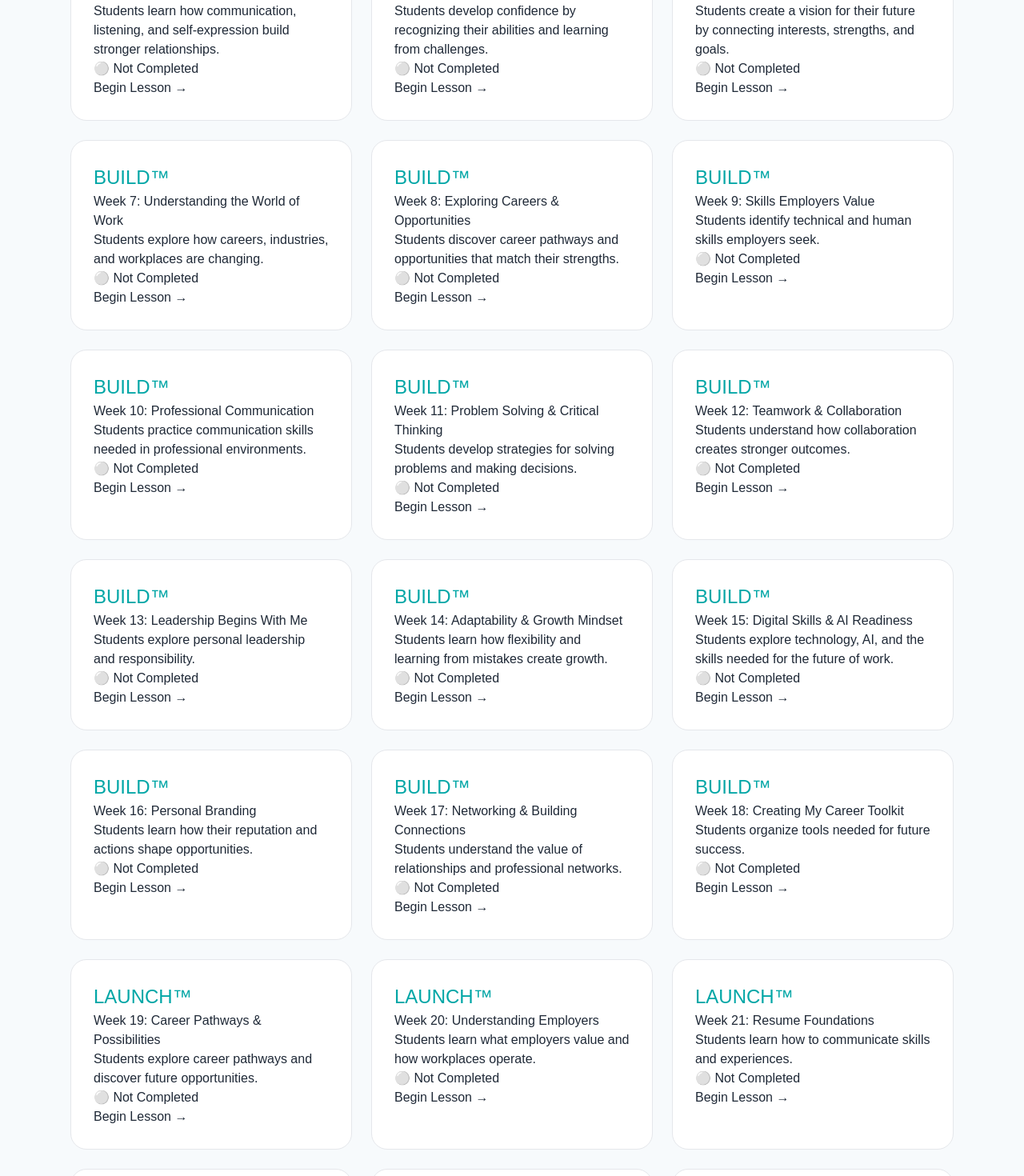
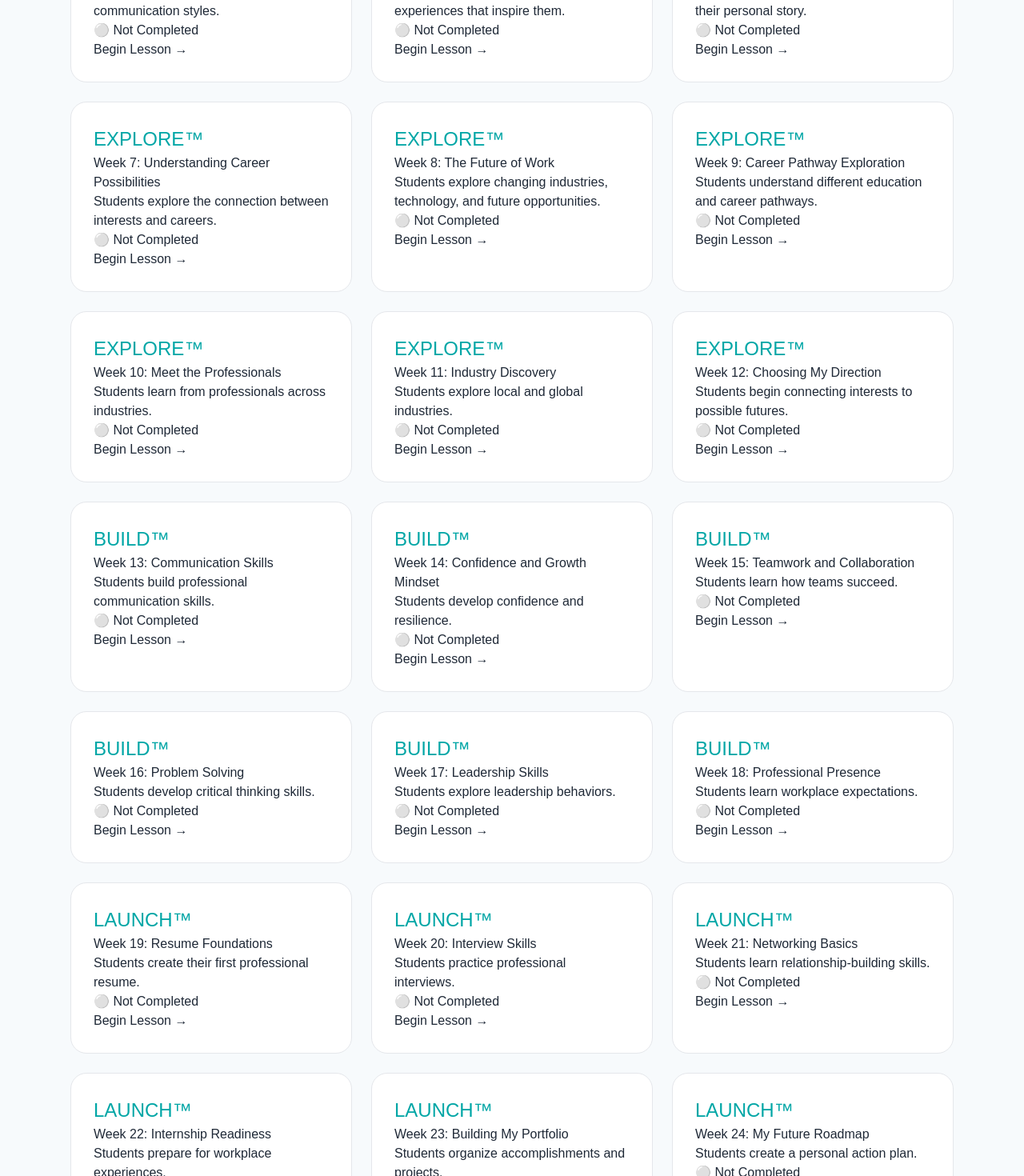
Before and after one commit to Link-Lake-Norman/Build6-, a Next.js app: page /academy in a window 1280 px wide. Shown: the part 1200-2670 px from the top of the page at 80% size. Built offline with nearby package versions, Linux system fonts and the light colour scheme.

Commit message:
Expand Future Ready curriculum

```diff
--- a/content/lessons.ts
+++ b/content/lessons.ts
@@ -4,430 +4,266 @@ export const lessons = [
     week: 1,
     title: "Discover Who I Am",
     objective:
-      "Students explore their identity, strengths, interests, values, personality, and what makes them unique.",
+      "Students explore identity, strengths, interests, values, personality, and what makes them unique.",
     activity:
-      "Complete a personal discovery activity identifying strengths, interests, experiences, and personal qualities that shape who you are.",
+      "Complete a personal discovery activity identifying strengths, interests, experiences, and personal qualities.",
     reflection:
       "What are three things that make you uniquely you?",
   },
-
   {
     phase: "DISCOVER™",
     week: 2,
-    title: "Strengths, Interests & Values",
+    title: "Understanding My Strengths",
     objective:
-      "Students identify their personal strengths, interests, and values and understand how these influence choices and opportunities.",
+      "Students identify their natural talents and strengths.",
     activity:
-      "Complete a strengths and values reflection to identify what motivates you and where you thrive.",
+      "Complete a strengths assessment and identify examples where they have used their strengths.",
     reflection:
-      "Which strengths and values are most important to you?",
+      "How can your strengths help you in your future?",
+  },
+  {
+    phase: "DISCOVER™",
+    week: 3,
+    title: "My Values and What Matters",
+    objective:
+      "Students explore personal values and how values influence decisions.",
+    activity:
+      "Rank personal values and connect them to future goals.",
+    reflection:
+      "What values will guide your future choices?",
+  },
+  {
+    phase: "DISCOVER™",
+    week: 4,
+    title: "Understanding My Personality",
+    objective:
+      "Students explore personality traits and communication styles.",
+    activity:
+      "Complete a personality exploration activity.",
+    reflection:
+      "How does your personality influence how you work with others?",
+  },
+  {
+    phase: "DISCOVER™",
+    week: 5,
+    title: "My Interests and Curiosity",
+    objective:
+      "Students identify topics, activities, and experiences that inspire them.",
+    activity:
+      "Create an interest map connecting hobbies and possible career paths.",
+    reflection:
+      "What are you curious to learn more about?",
+  },
+  {
+    phase: "DISCOVER™",
+    week: 6,
+    title: "Creating My Personal Story",
+    objective:
+      "Students learn how experiences shape their personal story.",
+    activity:
+      "Create a personal introduction highlighting strengths, interests, and goals.",
+    reflection:
+      "What story do you want others to know about you?",
   },
 
   {
-    phase: "DISCOVER™",
-    week: 3,
-    title: "Understanding My Story",
+    phase: "EXPLORE™",
+    week: 7,
+    title: "Understanding Career Possibilities",
     objective:
-      "Students reflect on experiences, challenges, and accomplishments that have shaped who they are.",
+      "Students explore the connection between interests and careers.",
     activity:
-      "Create a personal timeline highlighting important moments and lessons learned.",
+      "Research career pathways connected to personal interests.",
     reflection:
-      "How have your experiences shaped who you are today?",
+      "Which careers would you like to explore further?",
   },
-
   {
-    phase: "DISCOVER™",
-    week: 4,
-    title: "Communication That Connects",
+    phase: "EXPLORE™",
+    week: 8,
+    title: "The Future of Work",
     objective:
-      "Students learn how communication, listening, and self-expression build stronger relationships.",
+      "Students explore changing industries, technology, and future opportunities.",
     activity:
-      "Practice active listening and identify ways to communicate more effectively.",
+      "Explore emerging careers and workplace trends.",
     reflection:
-      "How can stronger communication help you reach your goals?",
+      "What skills will future workers need?",
   },
-
   {
-    phase: "DISCOVER™",
-    week: 5,
-    title: "Building Confidence",
+    phase: "EXPLORE™",
+    week: 9,
+    title: "Career Pathway Exploration",
     objective:
-      "Students develop confidence by recognizing their abilities and learning from challenges.",
+      "Students understand different education and career pathways.",
     activity:
-      "Identify moments when you demonstrated courage, persistence, or growth.",
+      "Compare multiple routes to career success.",
     reflection:
-      "What is one area where you want to grow your confidence?",
+      "What pathway fits your goals?",
   },
-
   {
-    phase: "DISCOVER™",
-    week: 6,
-    title: "My Future Vision",
+    phase: "EXPLORE™",
+    week: 10,
+    title: "Meet the Professionals",
     objective:
-      "Students create a vision for their future by connecting interests, strengths, and goals.",
+      "Students learn from professionals across industries.",
     activity:
-      "Create a personal future vision statement.",
+      "Prepare questions for employer conversations.",
     reflection:
-      "What future are you working toward creating?",
+      "What did you learn from someone working in a career field?",
   },
-
   {
-    phase: "BUILD™",
-    week: 7,
-    title: "Understanding the World of Work",
+    phase: "EXPLORE™",
+    week: 11,
+    title: "Industry Discovery",
     objective:
-      "Students explore how careers, industries, and workplaces are changing.",
+      "Students explore local and global industries.",
     activity:
-      "Research different industries and identify careers connected to your interests.",
+      "Research an industry and identify career opportunities.",
     reflection:
-      "What parts of the future workplace interest you most?",
+      "Which industries interest you most?",
   },
-
   {
-    phase: "BUILD™",
-    week: 8,
-    title: "Exploring Careers & Opportunities",
+    phase: "EXPLORE™",
+    week: 12,
+    title: "Choosing My Direction",
     objective:
-      "Students discover career pathways and opportunities that match their strengths.",
+      "Students begin connecting interests to possible futures.",
     activity:
-      "Explore careers and identify skills needed for those opportunities.",
+      "Create a personal career exploration map.",
     reflection:
-      "Which careers would you like to learn more about and why?",
-  },
-
-  {
-    phase: "BUILD™",
-    week: 9,
-    title: "Skills Employers Value",
-    objective:
-      "Students identify technical and human skills employers seek.",
-    activity:
-      "Create a personal skills inventory.",
-    reflection:
-      "Which skill do you want to strengthen next?",
-  },
-
-  {
-    phase: "BUILD™",
-    week: 10,
-    title: "Professional Communication",
-    objective:
-      "Students practice communication skills needed in professional environments.",
-    activity:
-      "Practice introductions, emails, and workplace conversations.",
-    reflection:
-      "How do professionals communicate differently than casual conversations?",
-  },
-
-  {
-    phase: "BUILD™",
-    week: 11,
-    title: "Problem Solving & Critical Thinking",
-    objective:
-      "Students develop strategies for solving problems and making decisions.",
-    activity:
-      "Complete a problem-solving challenge.",
-    reflection:
-      "How do you approach challenges when you do not have an immediate answer?",
-  },
-
-  {
-    phase: "BUILD™",
-    week: 12,
-    title: "Teamwork & Collaboration",
-    objective:
-      "Students understand how collaboration creates stronger outcomes.",
-    activity:
-      "Complete a teamwork activity focused on roles and communication.",
-    reflection:
-      "What role do you naturally take when working with others?",
+      "What future possibilities excite you?",
   },
 
   {
     phase: "BUILD™",
     week: 13,
-    title: "Leadership Begins With Me",
+    title: "Communication Skills",
     objective:
-      "Students explore personal leadership and responsibility.",
+      "Students build professional communication skills.",
     activity:
-      "Identify examples of leadership in everyday life.",
+      "Practice introductions, listening, and professional conversations.",
     reflection:
-      "How can you lead before you have a title?",
+      "How can communication create opportunities?",
   },
-
   {
     phase: "BUILD™",
     week: 14,
-    title: "Adaptability & Growth Mindset",
+    title: "Confidence and Growth Mindset",
     objective:
-      "Students learn how flexibility and learning from mistakes create growth.",
+      "Students develop confidence and resilience.",
     activity:
-      "Reflect on a challenge and identify lessons learned.",
+      "Identify challenges and create growth strategies.",
     reflection:
-      "How do you respond when something does not go as planned?",
+      "How do you respond when something is difficult?",
   },
-
   {
     phase: "BUILD™",
     week: 15,
-    title: "Digital Skills & AI Readiness",
+    title: "Teamwork and Collaboration",
     objective:
-      "Students explore technology, AI, and the skills needed for the future of work.",
+      "Students learn how teams succeed.",
     activity:
-      "Identify ways technology impacts careers and daily life.",
+      "Complete a teamwork challenge.",
     reflection:
-      "How can you use technology responsibly to improve your future?",
+      "What role do you naturally play on a team?",
   },
-
   {
     phase: "BUILD™",
     week: 16,
-    title: "Personal Branding",
+    title: "Problem Solving",
     objective:
-      "Students learn how their reputation and actions shape opportunities.",
+      "Students develop critical thinking skills.",
     activity:
-      "Create a personal brand statement.",
+      "Solve real-world workplace scenarios.",
     reflection:
-      "How do you want others to describe you?",
+      "How do you approach problems?",
   },
-
   {
     phase: "BUILD™",
     week: 17,
-    title: "Networking & Building Connections",
+    title: "Leadership Skills",
     objective:
-      "Students understand the value of relationships and professional networks.",
+      "Students explore leadership behaviors.",
     activity:
-      "Practice introducing yourself and building connections.",
+      "Identify opportunities to lead.",
     reflection:
-      "Who can help you learn more about your future goals?",
+      "What type of leader do you want to become?",
   },
-
   {
     phase: "BUILD™",
     week: 18,
-    title: "Creating My Career Toolkit",
-    objective:
-      "Students organize tools needed for future success.",
-    activity:
-      "Begin building a resume, portfolio, and professional profile.",
-    reflection:
-      "What tools do you need to prepare for your next opportunity?",
-  },
-
-  {
-    phase: "LAUNCH™",
-    week: 19,
-    title: "Career Pathways & Possibilities",
-    objective:
-      "Students explore career pathways and discover future opportunities.",
-    activity:
-      "Research careers connected to your interests.",
-    reflection:
-      "What careers are you curious about exploring?",
-  },
-
-  {
-    phase: "LAUNCH™",
-    week: 20,
-    title: "Understanding Employers",
-    objective:
-      "Students learn what employers value and how workplaces operate.",
-    activity:
-      "Explore employers, industries, and workplace cultures.",
-    reflection:
-      "What qualities make someone valuable to an employer?",
-  },
-
-  {
-    phase: "LAUNCH™",
-    week: 21,
-    title: "Resume Foundations",
-    objective:
-      "Students learn how to communicate skills and experiences.",
-    activity:
-      "Begin creating a professional resume.",
-    reflection:
-      "What experiences show your strengths?",
-  },
-
-  {
-    phase: "LAUNCH™",
-    week: 22,
-    title: "Building My Portfolio",
-    objective:
-      "Students create a collection of work demonstrating growth.",
-    activity:
-      "Organize projects, achievements, and skills.",
-    reflection:
-      "What accomplishment are you most proud of?",
-  },
-
-  {
-    phase: "LAUNCH™",
-    week: 23,
-    title: "Interview Skills",
-    objective:
-      "Students build confidence communicating their story.",
-    activity:
-      "Practice interview questions and responses.",
-    reflection:
-      "How can you better share your story?",
-  },
-
-  {
-    phase: "LAUNCH™",
-    week: 24,
     title: "Professional Presence",
     objective:
-      "Students understand professionalism and reputation.",
+      "Students learn workplace expectations.",
     activity:
-      "Develop professional habits and communication.",
+      "Build professional habits and behaviors.",
     reflection:
       "How do you want others to experience you?",
   },
 
   {
     phase: "LAUNCH™",
-    week: 25,
-    title: "Workplace Expectations",
+    week: 19,
+    title: "Resume Foundations",
     objective:
-      "Students learn accountability and workplace responsibility.",
+      "Students create their first professional resume.",
     activity:
-      "Identify behaviors that build trust.",
+      "Build a resume highlighting skills and experiences.",
     reflection:
-      "What does being dependable mean to you?",
+      "What strengths will you showcase?",
   },
-
   {
     phase: "LAUNCH™",
-    week: 26,
-    title: "Financial Foundations",
+    week: 20,
+    title: "Interview Skills",
     objective:
-      "Students learn financial skills connected to independence.",
+      "Students practice professional interviews.",
     activity:
-      "Explore budgeting and financial planning basics.",
+      "Complete mock interview questions.",
     reflection:
-      "What financial habits will help your future?",
+      "How will you prepare for opportunities?",
   },
-
   {
     phase: "LAUNCH™",
-    week: 27,
-    title: "Goal Setting & Action Plans",
+    week: 21,
+    title: "Networking Basics",
     objective:
-      "Students create measurable goals and action steps.",
+      "Students learn relationship-building skills.",
     activity:
-      "Build a personal action plan.",
+      "Practice professional networking conversations.",
     reflection:
-      "What goal will you commit to pursuing?",
+      "Who can help you learn about your future?",
   },
-
   {
     phase: "LAUNCH™",
-    week: 28,
-    title: "Finding Mentors & Sponsors",
+    week: 22,
+    title: "Internship Readiness",
     objective:
-      "Students learn how relationships support growth.",
+      "Students prepare for workplace experiences.",
     activity:
-      "Identify people who can support your journey.",
+      "Create an internship readiness checklist.",
     reflection:
-      "Who can help guide your future?",
+      "What skills do you want to strengthen?",
   },
-
   {
     phase: "LAUNCH™",
-    week: 29,
-    title: "Internship & Experience Readiness",
+    week: 23,
+    title: "Building My Portfolio",
     objective:
-      "Students prepare for real-world experiences.",
+      "Students organize accomplishments and projects.",
     activity:
-      "Identify expectations for internships and work experiences.",
+      "Create a digital career portfolio.",
     reflection:
-      "What experience would help you grow?",
+      "What achievements represent you?",
   },
-
   {
     phase: "LAUNCH™",
-    week: 30,
-    title: "Workplace Problem Solving",
+    week: 24,
+    title: "My Future Roadmap",
     objective:
-      "Students apply critical thinking in professional situations.",
+      "Students create a personal action plan.",
     activity:
-      "Practice solving workplace challenges.",
+      "Build a future roadmap with goals and milestones.",
     reflection:
-      "How do you approach difficult situations?",
-  },
-
-  {
-    phase: "LAUNCH™",
-    week: 31,
-    title: "Managing Change",
-    objective:
-      "Students develop resilience and adaptability.",
-    activity:
-      "Explore strategies for navigating change.",
-    reflection:
-      "How do you respond when things change?",
-  },
-
-  {
-    phase: "LAUNCH™",
-    week: 32,
-    title: "Entrepreneurship & Innovation",
-    objective:
-      "Students explore creativity and entrepreneurial thinking.",
-    activity:
-      "Develop an idea that solves a problem.",
-    reflection:
-      "What problem would you like to help solve?",
-  },
-
-  {
-    phase: "LAUNCH™",
-    week: 33,
-    title: "My Personal Career Plan",
-    objective:
-      "Students connect goals, skills, and opportunities.",
-    activity:
-      "Create your future career roadmap.",
-    reflection:
-      "What are your next steps after Future Ready™?",
-  },
-
-  {
-    phase: "LAUNCH™",
-    week: 34,
-    title: "Preparing for My Next Step",
-    objective:
-      "Students prepare for their next education, training, or career step.",
-    activity:
-      "Identify resources needed for success.",
-    reflection:
-      "What support will help you succeed?",
-  },
-
-  {
-    phase: "LAUNCH™",
-    week: 35,
-    title: "Sharing My Story",
-    objective:
-      "Students communicate their journey and goals.",
-    activity:
-      "Create a personal story presentation.",
-    reflection:
-      "What story do you want others to know?",
-  },
-
-  {
-    phase: "LAUNCH™",
-    week: 36,
-    title: "Future Ready™ Launch Celebration",
-    objective:
-      "Students celebrate growth and prepare for their next chapter.",
-    activity:
-      "Present your Future Ready™ journey and accomplishments.",
-    reflection:
-      "How are you prepared to launch your future?",
+      "What is your next step?",
   },
 ];
```
